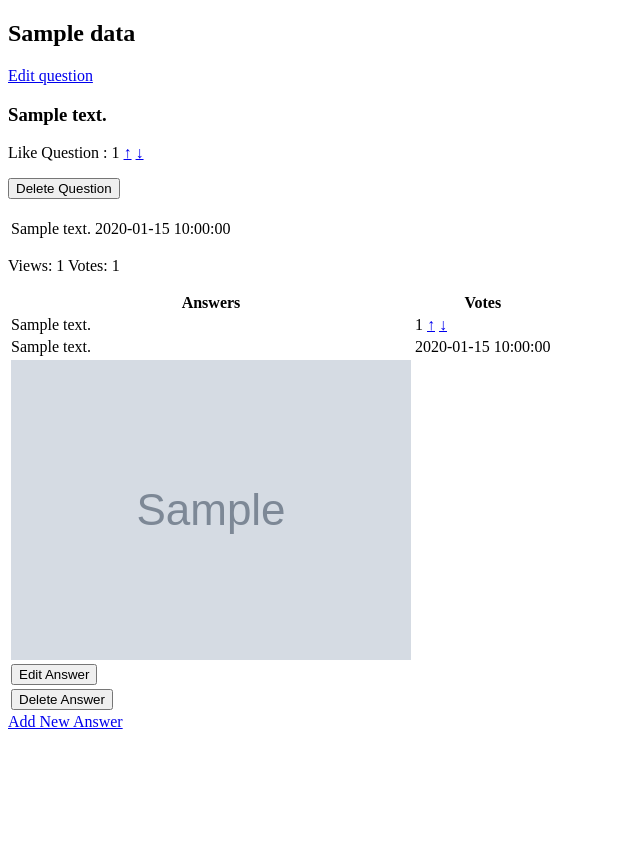
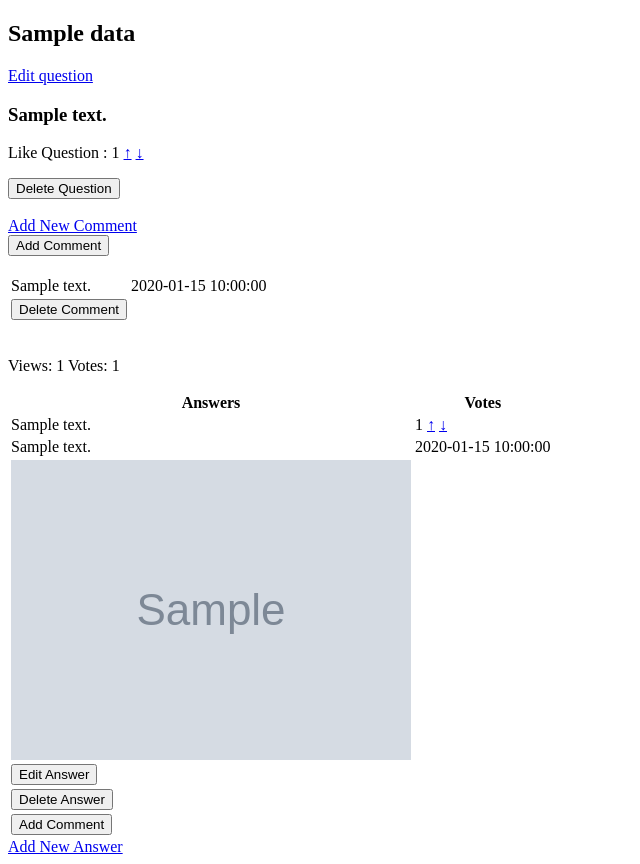
Before and after one commit to CodecoolGlobal/ask-mate-3-python-oliviakovacs, a Flask app: template templates/question_by_id.html in a window 1280 px wide. Shown: the whole page, without its empty margins (0-640 px from the left). Before the commit the page ends 729 px from the top, so only its background shows below. Run offline with Flask 2, Linux system fonts and the light colour scheme; the template is opened without the code that fills it: most values are stand-ins (such as "Sample title", 1, 10 or a date in 2020); grey boxes marked "Sample" are stand-in pictures.

Commit message:
comment add and add bug clean

```diff
--- a/server.py
+++ b/server.py
@@ -25,17 +25,6 @@ def list_page():
     data = data_manager.get_questions('submission_time', 'DESC')
     headers = data_manager.get_question_headers()
     return render_template('list.html', questions=data, headers=headers)
-
-
-@app.route("/question/<question_id>/new-comment")
-
-#
-# # @app.route("/question")
-# @app.route("/question/<id>")
-# def display_question(id):
-#     question = data_manager.get_question_by_id(id, "question")
-#     answers = data_manager.get_answers_by_question_id(id, 'answer')
-#     return render_template("question.html", question=question, answers=answers)
 
 
 @app.route("/question/<id>")
@@ -84,6 +73,14 @@ def add_answer(question_id):
         return redirect(f"/question/{question_id}")
     question = {'title': '', 'message': ''}
     return render_template("form.html", visible_data=question, route=f"/question/{question_id}/new-answer", is_question=False)
+
+
+@app.route('/question/<question_id>/new-comment', methods=["POST", "GET"])
+def add_comment(question_id):
+    if request.method == "POST":
+        pass
+    comment = {'title': '', 'message': ''}
+    return render_template("form.html", visible_data=comment, route=f"/question/{question_id}/new-comment")
 
 
 @app.route('/question/<id>/delete', methods=["GET"])
--- a/templates/question_by_id.html
+++ b/templates/question_by_id.html
@@ -16,12 +16,25 @@
         <form action="/question/{{ data.id }}/delete">
             <input type="submit" value="Delete Question" /><br><br>
         </form>
+        <div><a href="/question/{{ id }}/new-comment">Add New Comment</a></div>
+        <form action="/question/{{ data.id }}/new-comment">
+            <input type="submit" value="Add Comment" /><br><br>
+        </form>
             <table>
                 {% for q_comment in question_comments %}
                 <tr>
                     <td>{{ q_comment.message }}</td>
                     <td>{{ q_comment.submission_time }}</td>
                 </tr>
+                <tr>
+                    <td>
+                        <form action="/question/{{ data.id }}/new-comment">
+                            <input type="submit" value="Delete Comment" /><br><br>
+                        </form>
+                    </td>
+                </tr>
+
+
                 {% endfor %}
             </table>
         <p> Views: {{ data.view_number }}  Votes: {{ data.vote_number }} </p>
@@ -42,6 +55,7 @@
                     <td>{{ a_comment.message }}</td>
                     <td>{{ a_comment.submission_time }}</td>
                 </tr>
+
                     {% endif %}
                 {% endfor %}
                 <tr>
@@ -61,6 +75,13 @@
                         </form>
                     </td>
                 </tr>
+                <tr>
+                    <td>
+                        <form action="/answer/{{ answer.id }}/new-comment">
+                            <input type="submit" value="Add Comment" />
+                        </form>
+                    </td>
+                </tr>
 
             {% endfor %}
     </table>
```
